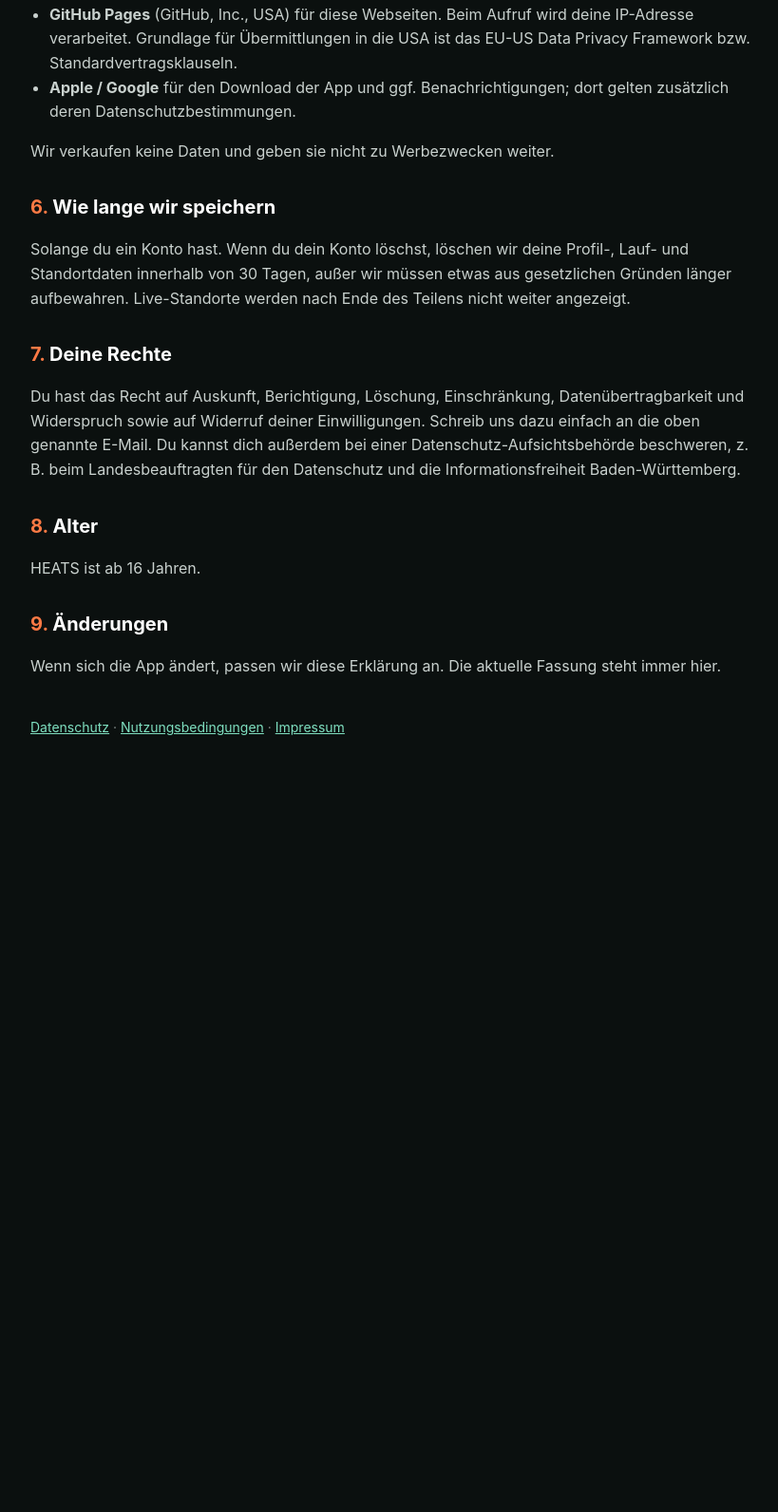
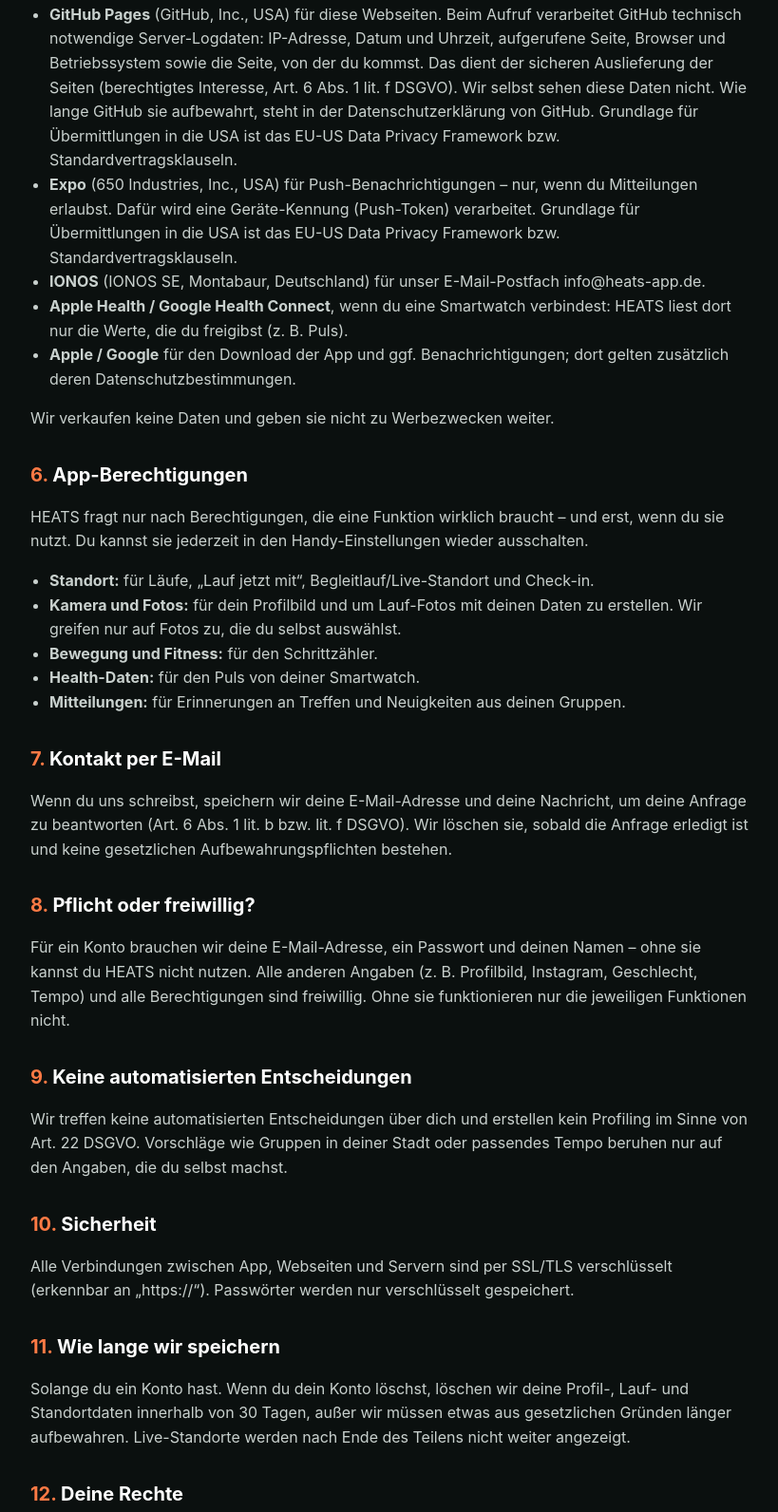
Before and after one commit to Heats-app/heats-app.github.io, a plain HTML site: page datenschutz.html in a window 1280 px wide. Shown: the part 1403-2995 px from the top of the page at 95% size, without its empty margins (228-1047 px from the left). Before the commit the page ends 2254 px from the top, so only its background shows below. Drawn offline with Linux system fonts and the light colour scheme.

Commit message:
Datenschutz ergänzt: Berechtigungen, Expo, IONOS, Health, Pflichtangaben, Profiling, SSL

```diff
--- a/datenschutz.html
+++ b/datenschutz.html
@@ -63,21 +63,46 @@
 <h2><span>5.</span> Dienstleister</h2>
 <ul>
 <li><b>Supabase</b> (Datenbank, Anmeldung, Bild-Speicher) – Server in Frankfurt am Main (EU). Supabase verarbeitet die Daten nur in unserem Auftrag (Auftragsverarbeitung nach Art. 28 DSGVO).</li>
-<li><b>GitHub Pages</b> (GitHub, Inc., USA) für diese Webseiten. Beim Aufruf wird deine IP-Adresse verarbeitet. Grundlage für Übermittlungen in die USA ist das EU-US Data Privacy Framework bzw. Standardvertragsklauseln.</li>
+<li><b>GitHub Pages</b> (GitHub, Inc., USA) für diese Webseiten. Beim Aufruf verarbeitet GitHub technisch notwendige Server-Logdaten: IP-Adresse, Datum und Uhrzeit, aufgerufene Seite, Browser und Betriebssystem sowie die Seite, von der du kommst. Das dient der sicheren Auslieferung der Seiten (berechtigtes Interesse, Art. 6 Abs. 1 lit. f DSGVO). Wir selbst sehen diese Daten nicht. Wie lange GitHub sie aufbewahrt, steht in der Datenschutzerklärung von GitHub. Grundlage für Übermittlungen in die USA ist das EU-US Data Privacy Framework bzw. Standardvertragsklauseln.</li>
+<li><b>Expo</b> (650 Industries, Inc., USA) für Push-Benachrichtigungen – nur, wenn du Mitteilungen erlaubst. Dafür wird eine Geräte-Kennung (Push-Token) verarbeitet. Grundlage für Übermittlungen in die USA ist das EU-US Data Privacy Framework bzw. Standardvertragsklauseln.</li>
+<li><b>IONOS</b> (IONOS SE, Montabaur, Deutschland) für unser E-Mail-Postfach info@heats-app.de.</li>
+<li><b>Apple Health / Google Health Connect</b>, wenn du eine Smartwatch verbindest: HEATS liest dort nur die Werte, die du freigibst (z. B. Puls).</li>
 <li><b>Apple / Google</b> für den Download der App und ggf. Benachrichtigungen; dort gelten zusätzlich deren Datenschutzbestimmungen.</li>
 </ul>
 <p>Wir verkaufen keine Daten und geben sie nicht zu Werbezwecken weiter.</p>
 
-<h2><span>6.</span> Wie lange wir speichern</h2>
+<h2><span>6.</span> App-Berechtigungen</h2>
+<p>HEATS fragt nur nach Berechtigungen, die eine Funktion wirklich braucht – und erst, wenn du sie nutzt. Du kannst sie jederzeit in den Handy-Einstellungen wieder ausschalten.</p>
+<ul>
+<li><b>Standort:</b> für Läufe, „Lauf jetzt mit“, Begleitlauf/Live-Standort und Check-in.</li>
+<li><b>Kamera und Fotos:</b> für dein Profilbild und um Lauf-Fotos mit deinen Daten zu erstellen. Wir greifen nur auf Fotos zu, die du selbst auswählst.</li>
+<li><b>Bewegung und Fitness:</b> für den Schrittzähler.</li>
+<li><b>Health-Daten:</b> für den Puls von deiner Smartwatch.</li>
+<li><b>Mitteilungen:</b> für Erinnerungen an Treffen und Neuigkeiten aus deinen Gruppen.</li>
+</ul>
+
+<h2><span>7.</span> Kontakt per E-Mail</h2>
+<p>Wenn du uns schreibst, speichern wir deine E-Mail-Adresse und deine Nachricht, um deine Anfrage zu beantworten (Art. 6 Abs. 1 lit. b bzw. lit. f DSGVO). Wir löschen sie, sobald die Anfrage erledigt ist und keine gesetzlichen Aufbewahrungspflichten bestehen.</p>
+
+<h2><span>8.</span> Pflicht oder freiwillig?</h2>
+<p>Für ein Konto brauchen wir deine E-Mail-Adresse, ein Passwort und deinen Namen – ohne sie kannst du HEATS nicht nutzen. Alle anderen Angaben (z. B. Profilbild, Instagram, Geschlecht, Tempo) und alle Berechtigungen sind freiwillig. Ohne sie funktionieren nur die jeweiligen Funktionen nicht.</p>
+
+<h2><span>9.</span> Keine automatisierten Entscheidungen</h2>
+<p>Wir treffen keine automatisierten Entscheidungen über dich und erstellen kein Profiling im Sinne von Art. 22 DSGVO. Vorschläge wie Gruppen in deiner Stadt oder passendes Tempo beruhen nur auf den Angaben, die du selbst machst.</p>
+
+<h2><span>10.</span> Sicherheit</h2>
+<p>Alle Verbindungen zwischen App, Webseiten und Servern sind per SSL/TLS verschlüsselt (erkennbar an „https://“). Passwörter werden nur verschlüsselt gespeichert.</p>
+
+<h2><span>11.</span> Wie lange wir speichern</h2>
 <p>Solange du ein Konto hast. Wenn du dein Konto löschst, löschen wir deine Profil-, Lauf- und Standortdaten innerhalb von 30 Tagen, außer wir müssen etwas aus gesetzlichen Gründen länger aufbewahren. Live-Standorte werden nach Ende des Teilens nicht weiter angezeigt.</p>
 
-<h2><span>7.</span> Deine Rechte</h2>
+<h2><span>12.</span> Deine Rechte</h2>
 <p>Du hast das Recht auf Auskunft, Berichtigung, Löschung, Einschränkung, Datenübertragbarkeit und Widerspruch sowie auf Widerruf deiner Einwilligungen. Schreib uns dazu einfach an die oben genannte E-Mail. Du kannst dich außerdem bei einer Datenschutz-Aufsichtsbehörde beschweren, z. B. beim Landesbeauftragten für den Datenschutz und die Informationsfreiheit Baden-Württemberg.</p>
 
-<h2><span>8.</span> Alter</h2>
+<h2><span>13.</span> Alter</h2>
 <p>HEATS ist ab 16 Jahren.</p>
 
-<h2><span>9.</span> Änderungen</h2>
+<h2><span>14.</span> Änderungen</h2>
 <p>Wenn sich die App ändert, passen wir diese Erklärung an. Die aktuelle Fassung steht immer hier.</p>
 <p class="fuss"><a href="datenschutz.html">Datenschutz</a> · <a href="nutzungsbedingungen.html">Nutzungsbedingungen</a> · <a href="impressum.html">Impressum</a></p>
 </div>
```
